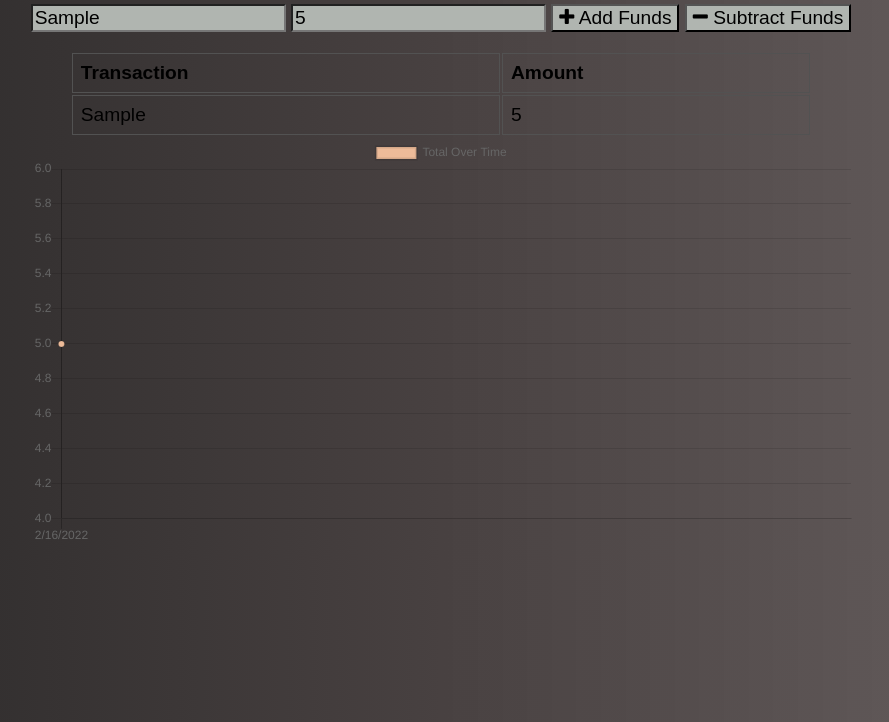
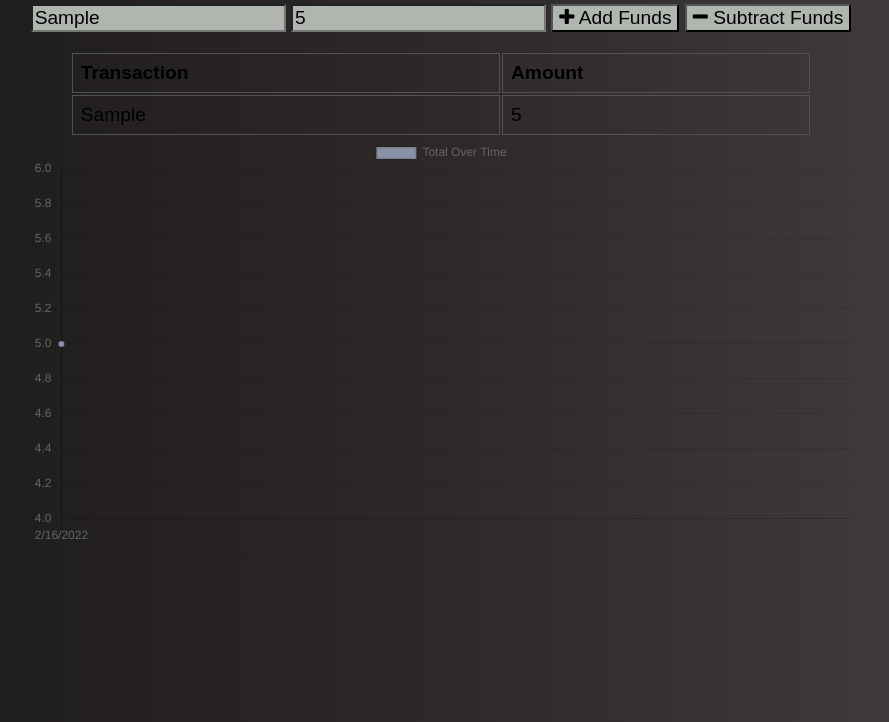
Before and after one commit to SantiBass/budget-tracker, a website: page Develop/public/index.html in a window 1280 px wide. Both pictures are taken after typing "Sample", "5" into the empty fields and a click on the button "Add Funds". Shown: the part 78-800 px from the top of the page, without its empty margins (199-1088 px from the left). Drawn offline with nearby package versions, Linux system fonts and the light colour scheme; no server answers.

```diff
--- a/Develop/public/css/styles.css
+++ b/Develop/public/css/styles.css
@@ -2,7 +2,7 @@
   font-size: 120%;
   font-family: Arial;
   /* background-color: rgb(152, 211, 235); */
-  background-image: linear-gradient(to left, rgba(87, 78, 78, 0.899), rgb(72, 65, 65),rgb(43, 41, 41) );
+  background-image: linear-gradient(to left, rgba(50, 44, 44, 0.899), rgb(46, 41, 41),rgb(26, 24, 24) );
 }
 
 button, input {
--- a/Develop/public/js/index.js
+++ b/Develop/public/js/index.js
@@ -71,7 +71,7 @@
         datasets: [{
             label: "Total Over Time",
             fill: true,
-            backgroundColor: "#edbb99",
+            backgroundColor: "#8991A5",
             data
         }]
     }
```
